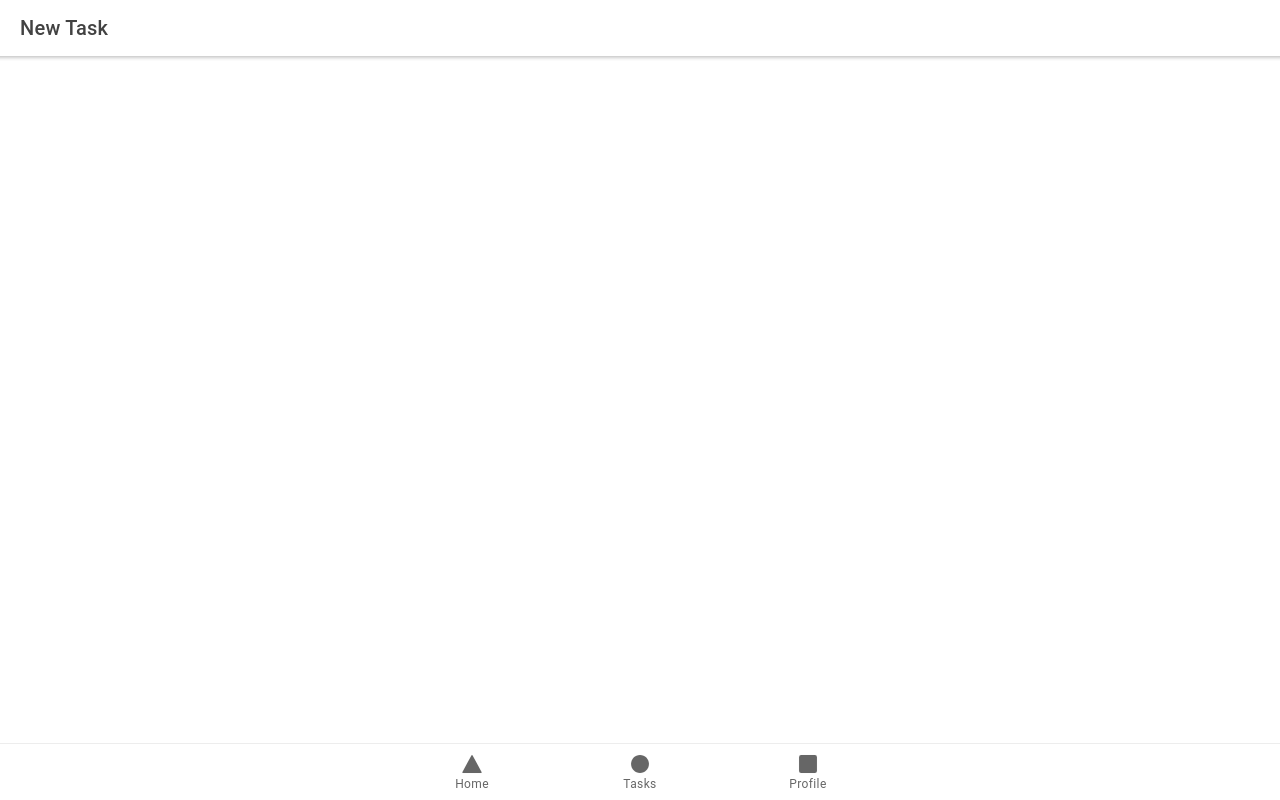
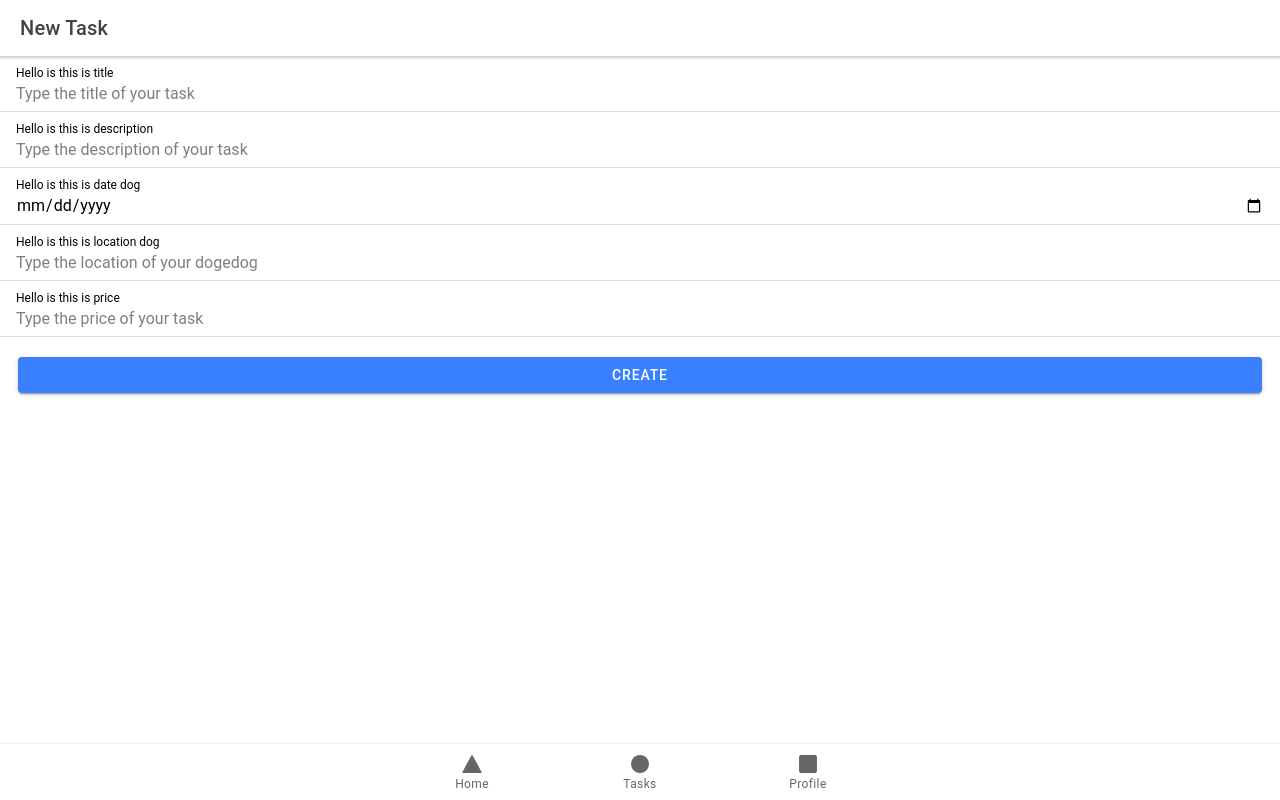
Before and after one commit to lauridsulso/ionic-app-project, a React (Create React App) app: page /addTask in a window 1280 px wide. Built offline with nearby package versions, Linux system fonts and the light colour scheme.

Commit message:
✨ Add task form and cap ios/android

```diff
--- a/package.json
+++ b/package.json
@@ -3,9 +3,12 @@
   "version": "0.0.1",
   "private": true,
   "dependencies": {
+    "@capacitor/android": "3.4.3",
     "@capacitor/app": "1.1.1",
+    "@capacitor/camera": "^1.3.1",
     "@capacitor/core": "3.4.3",
     "@capacitor/haptics": "1.1.4",
+    "@capacitor/ios": "3.4.3",
     "@capacitor/keyboard": "1.2.2",
     "@capacitor/status-bar": "1.0.8",
     "@firebase/database": "^0.12.5",
--- a/src/components/AddTaskForm.jsx
+++ b/src/components/AddTaskForm.jsx
@@ -1,18 +1,106 @@
-import { IonPage } from "@ionic/react";
+import { IonButton, IonInput, IonItem, IonLabel } from "@ionic/react";
+import { useState, useEffect } from "react";
+import { Camera, CameraResultType } from "@capacitor/camera";
 
-export const AddTaskForm = () => {
+export const AddTaskForm = ({ task, handleSubmit }) => {
   //  -------- USESTATES for adding task data --------
-  // const [title, setTitle] = useState("");
-  // const [description, setDescription] = useState("");
-  // const [image, setImage] = useState("");
-  // const [date, setDate] = useState("");
-  // const [location, setLocation] = useState("");
+  const [title, setTitle] = useState("");
+  const [description, setDescription] = useState("");
+  const [image, setImage] = useState("");
+  const [date, setDate] = useState("");
+  const [location, setLocation] = useState("");
+  const [price, setPrice] = useState("");
+
+  useEffect(() => {
+    if (task) {
+      setTitle(task.title);
+      setDescription(task.description);
+      setImage(task.image);
+      setDate(task.date);
+      setLocation(task.location);
+      setPrice(task.price);
+    }
+  }, [task]);
+
+  function submitTask(event) {
+    event.preventDefault();
+    const formData = {
+      title: title,
+      description: description,
+      image: image,
+      date: date,
+      location: location,
+      price: price,
+    };
+    handleSubmit(formData);
+  }
+
+  async function takePicture() {
+    const imageOptions = {
+      quality: 80,
+      width: 500,
+      allowEditing: true,
+      resultType: CameraResultType.DataUrl,
+    };
+    const image = await Camera.getPhoto(imageOptions);
+    const imageUrl = image.dataUrl;
+    setImage(imageUrl);
+  }
 
   return (
-    <IonPage>
-      <form
-      // onSubmit={handleSubmit}
-      ></form>
-    </IonPage>
+    <form onSubmit={submitTask}>
+      <IonItem>
+        <IonLabel position="stacked"> Hello is this is title</IonLabel>
+        <IonInput
+          value={title}
+          placeholder="Type the title of your task"
+          onIonChange={(e) => setTitle(e.target.value)}
+        />
+      </IonItem>
+
+      <IonItem>
+        <IonLabel position="stacked">Hello is this is description</IonLabel>
+        <IonInput
+          value={description}
+          placeholder="Type the description of your task"
+          onIonChange={(e) => setDescription(e.target.value)}
+        ></IonInput>
+      </IonItem>
+
+      {/* PLACE IMAGE HERE------------------------ */}
+
+      <IonItem>
+        <IonLabel position="stacked"> Hello is this is date dog</IonLabel>
+        <IonInput
+          type="date"
+          value={date}
+          placeholder="Type the date of your dog"
+          onIonChange={(e) => setDate(e.target.value)}
+        ></IonInput>
+      </IonItem>
+
+      <IonItem>
+        <IonLabel position="stacked">Hello is this is location dog</IonLabel>
+        <IonInput
+          value={location}
+          placeholder="Type the location of your dogedog"
+          onIonChange={(e) => setLocation(e.target.value)}
+        />
+      </IonItem>
+
+      <IonItem>
+        <IonLabel position="stacked">Hello is this is price</IonLabel>
+        <IonInput
+          value={price}
+          placeholder="Type the price of your task"
+          onIonChange={(e) => setPrice(e.target.value)}
+        ></IonInput>
+      </IonItem>
+      <div className="ion-padding">
+        <IonButton type="submit" expand="block">
+          Create
+        </IonButton>
+      </div>
+    </form>
   );
 };
--- a/src/pages/AddTask.jsx
+++ b/src/pages/AddTask.jsx
@@ -21,7 +21,9 @@ export const AddTask = () => {
             <IonTitle size="large">New task</IonTitle>
           </IonToolbar>
         </IonHeader>
-        <AddTaskForm />
+        <AddTaskForm
+        // handleSubmit={handleSubmit}
+        />
       </IonContent>
     </IonPage>
   );
--- a/src/pages/Home.jsx
+++ b/src/pages/Home.jsx
@@ -72,9 +72,11 @@ export const Home = () => {
             <TaskCardItem task={task} key={task.id} />
           ))}
         </IonList>
-        <IonButton href="/addTask" color="success" expand="full">
-          Add a task
-        </IonButton>
+        <div className="ion-padding">
+          <IonButton href="/addTask" type="submit" expand="block">
+            Add a task
+          </IonButton>
+        </div>
       </IonContent>
     </IonPage>
   );
```
Also changed, not shown: 94 other files (tests, documents, lock files or other folders).
